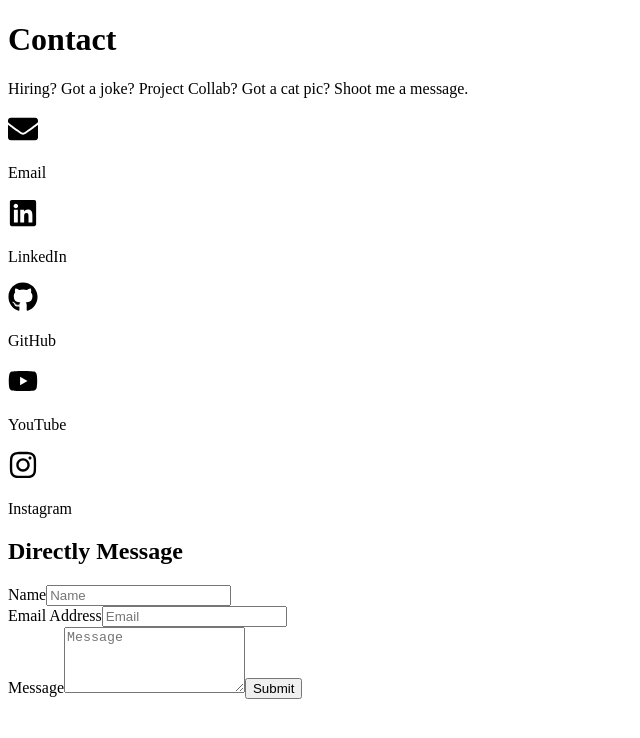
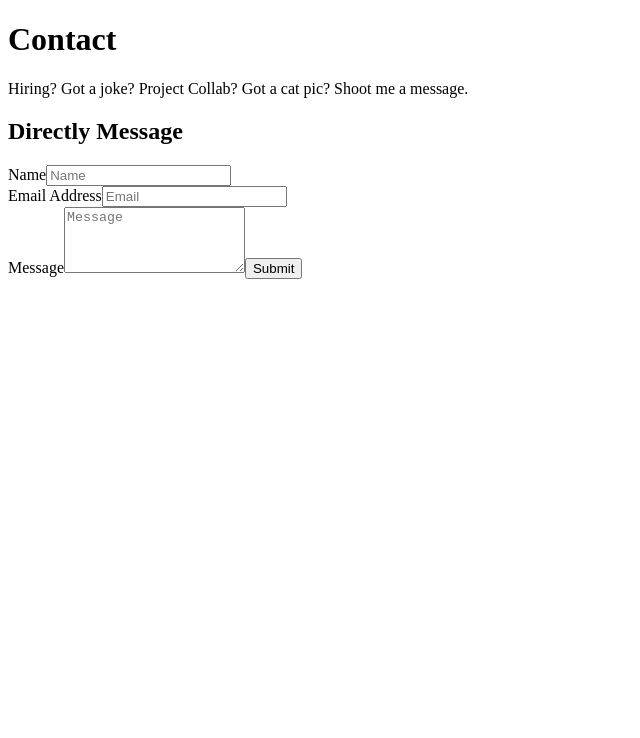
Before and after one commit to Timothy-Cao/Timothy-Cao.github.io, a Next.js app: page /Contact in a window 1280 px wide. Shown: the top 738 px of the page, without its empty margins (0-640 px from the left). Built offline with nearby package versions, Linux system fonts and the light colour scheme.

Commit message:
removed social links for now

```diff
--- a/src/pages/Contact.js
+++ b/src/pages/Contact.js
@@ -34,7 +34,7 @@ const Contact = () => {
           </p>
         </div>
 
-        <div className="flex justify-left space-x-6">
+        {/* <div className="flex justify-left space-x-6">
           {icons.map((icon, index) => (
             <div
               key={index}
@@ -45,7 +45,7 @@ const Contact = () => {
               <p className="mt-2 text-sm">{icon.name}</p>
             </div>
           ))}
-        </div>
+        </div> */}
 
         <div className="bg-gray-800 rounded-lg p-8 shadow-lg">
           <h2 className="text-2xl font-bold mb-6">Directly Message</h2>
```
